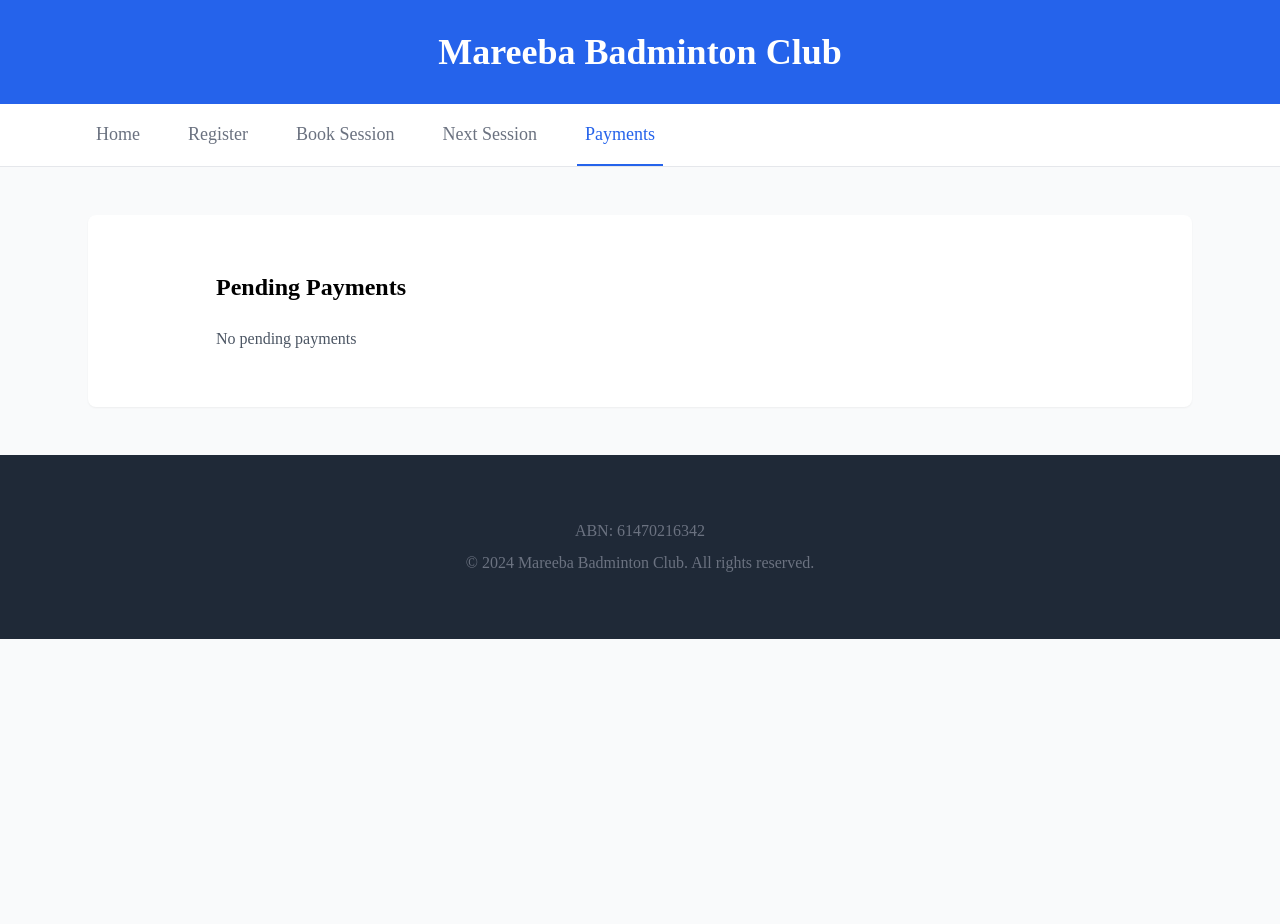
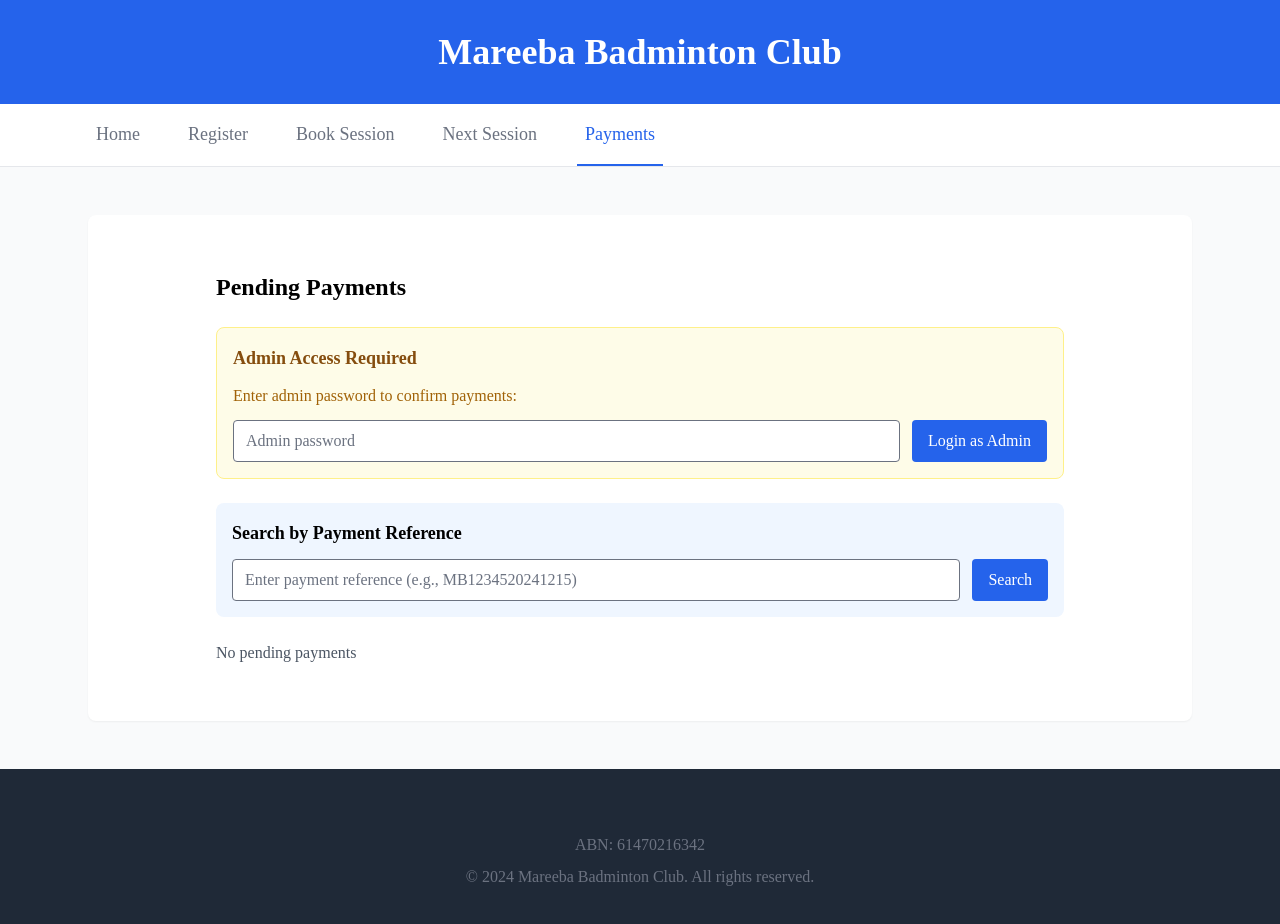
Before and after one commit to MareebaBadminton/mareeba-club, a Next.js app: page / in a window 1280 px wide. Both pictures are taken after a click on the button "Payments". Shown: the top 924 px of the page. Before the commit the page ends 800 px from the top, so only its background shows below. Built offline with nearby package versions, Linux system fonts and the light colour scheme.

Commit message:
Update session max players and fix numbering display

```diff
--- a/src/app/api/bookings/route.ts
+++ b/src/app/api/bookings/route.ts
@@ -23,10 +23,10 @@ export async function POST(request: NextRequest) {
 
 export async function PATCH(request: NextRequest) {
   try {
-    const { bookingId, paymentStatus } = await request.json();
+    const { bookingId, playerId, sessionDate, paymentStatus } = await request.json();
 
     // Update payment status in Google Sheets
-    await updateBookingPaymentInSheet(bookingId, paymentStatus);
+    await updateBookingPaymentInSheet(playerId, sessionDate, paymentStatus);
 
     return NextResponse.json({
       success: true,
--- a/src/components/PaymentTracker.tsx
+++ b/src/components/PaymentTracker.tsx
@@ -1,5 +1,6 @@
 import React, { useState, useEffect } from 'react';
 import { getAllBookings, updateBookingPaymentStatus } from '../lib/utils/bookingUtils';
+import { findBookingByReference } from '../lib/utils/bookingUtils';
 
 interface Booking {
   id: string;
@@ -13,6 +14,13 @@ interface Booking {
 export default function PaymentTracker() {
   const [pendingBookings, setPendingBookings] = useState<Booking[]>([]);
   const [loading, setLoading] = useState(true);
+  const [isAdmin, setIsAdmin] = useState(false);
+  const [adminPassword, setAdminPassword] = useState('');
+  const [searchReference, setSearchReference] = useState('');
+  const [searchResult, setSearchResult] = useState<Booking | null>(null);
+
+  // Admin password
+  const ADMIN_PASSWORD = 'MB4dm!nton';
 
   useEffect(() => {
     loadPendingBookings();
@@ -30,22 +38,62 @@ export default function PaymentTracker() {
     }
   };
 
-  const confirmPayment = async (bookingId: string) => {
-    try {
-      await updateBookingPaymentStatus(bookingId, 'confirmed');
-      await loadPendingBookings(); // Refresh the list
-      alert('Payment confirmed successfully!');
-    } catch (error) {
-      console.error('Error confirming payment:', error);
-      alert('Error confirming payment');
+  const handleAdminLogin = () => {
+    if (adminPassword === ADMIN_PASSWORD) {
+      setIsAdmin(true);
+      setAdminPassword('');
+    } else {
+      alert('Incorrect admin password');
+      setAdminPassword('');
     }
   };
 
-  // Add this to the existing PaymentTracker component (around line 15)
-  const [searchReference, setSearchReference] = useState('');
-  const [searchResult, setSearchResult] = useState<Booking | null>(null);
+  const confirmPayment = async (bookingId: string) => {
+    if (!isAdmin) {
+      alert('Admin access required to confirm payments');
+      return;
+    }
 
-  // Add this function after confirmPayment
+    try {
+      // Update local storage
+      updateBookingPaymentStatus(bookingId, 'confirmed');
+
+      // Get the booking details to send to the API
+      const bookings = await getAllBookings();
+      const booking = bookings.find(b => b.id === bookingId);
+
+      if (!booking) {
+        throw new Error('Booking not found in local storage');
+      }
+
+      // Update Google Sheets
+      const response = await fetch('/api/bookings', {
+        method: 'PATCH',
+        headers: {
+          'Content-Type': 'application/json',
+        },
+        body: JSON.stringify({
+          bookingId: bookingId,
+          playerId: booking.playerId,
+          sessionDate: booking.sessionDate,
+          paymentStatus: 'paid'
+        }),
+      });
+
+      if (!response.ok) {
+        throw new Error('Failed to update payment status');
+      }
+
+      const data = await response.json();
+      console.log('Payment status updated:', data);
+
+      // Reload pending bookings to refresh the display
+      loadPendingBookings();
+    } catch (error) {
+      console.error('Error confirming payment:', error);
+    }
+  };
+
   const searchByReference = async () => {
     if (!searchReference.trim()) {
       alert('Please enter a payment reference');
@@ -66,7 +114,52 @@ export default function PaymentTracker() {
     }
   };
 
-  // Add this to the JSX (after the h2 title)
+  if (loading) return <div>Loading pending payments...</div>;
+
+  return (
+    <div className="max-w-4xl mx-auto p-6">
+      <h2 className="text-2xl font-bold mb-6">Pending Payments</h2>
+
+      {/* Admin Login Section */}
+      {!isAdmin && (
+        <div className="mb-6 p-4 bg-yellow-50 border border-yellow-200 rounded-lg">
+          <h3 className="text-lg font-semibold mb-3 text-yellow-800">Admin Access Required</h3>
+          <p className="text-yellow-700 mb-3">Enter admin password to confirm payments:</p>
+          <div className="flex gap-3">
+            <input
+              type="password"
+              placeholder="Admin password"
+              value={adminPassword}
+              onChange={(e) => setAdminPassword(e.target.value)}
+              onKeyPress={(e) => e.key === 'Enter' && handleAdminLogin()}
+              className="flex-1 px-3 py-2 border rounded"
+            />
+            <button
+              onClick={handleAdminLogin}
+              className="bg-blue-600 text-white px-4 py-2 rounded hover:bg-blue-700"
+            >
+              Login as Admin
+            </button>
+          </div>
+        </div>
+      )}
+
+      {/* Admin Status */}
+      {isAdmin && (
+        <div className="mb-4 p-3 bg-green-50 border border-green-200 rounded-lg">
+          <div className="flex justify-between items-center">
+            <span className="text-green-800 font-semibold">✓ Admin Access Granted</span>
+            <button
+              onClick={() => setIsAdmin(false)}
+              className="text-sm bg-gray-500 text-white px-3 py-1 rounded hover:bg-gray-600"
+            >
+              Logout
+            </button>
+          </div>
+        </div>
+      )}
+
+      {/* Search by Reference Section */}
       <div className="mb-6 p-4 bg-blue-50 rounded-lg">
         <h3 className="text-lg font-semibold mb-3">Search by Payment Reference</h3>
         <div className="flex gap-3">
@@ -90,21 +183,20 @@ export default function PaymentTracker() {
             <p><strong>Found Booking:</strong></p>
             <p>Player ID: {searchResult.playerId}</p>
             <p>Session: {searchResult.sessionDate} at {searchResult.sessionTime}</p>
-        <p>Amount: ${searchResult.fee.toFixed(2)}</p>
             <button
               onClick={() => confirmPayment(searchResult.id)}
-          className="mt-2 bg-green-600 text-white px-3 py-1 rounded hover:bg-green-700"
+              disabled={!isAdmin}
+              className={`mt-2 px-3 py-1 rounded ${
+                isAdmin
+                  ? 'bg-green-600 text-white hover:bg-green-700'
+                  : 'bg-gray-300 text-gray-500 cursor-not-allowed'
+              }`}
             >
-          Confirm This Payment
+              {isAdmin ? 'Confirm This Payment' : 'Admin Access Required'}
             </button>
           </div>
         )}
       </div>
-  if (loading) return <div>Loading pending payments...</div>;
-
-  return (
-    <div className="max-w-4xl mx-auto p-6">
-      <h2 className="text-2xl font-bold mb-6">Pending Payments</h2>
 
       {pendingBookings.length === 0 ? (
         <p className="text-gray-600">No pending payments</p>
@@ -116,7 +208,6 @@ export default function PaymentTracker() {
                 <div>
                   <p><strong>Player ID:</strong> {booking.playerId}</p>
                   <p><strong>Session:</strong> {booking.sessionDate} at {booking.sessionTime}</p>
-                  <p><strong>Amount:</strong> $10.00</p>
                   <p className="text-sm text-gray-600">
                     <strong>Reference:</strong> MB{booking.playerId}{(() => {
                       const [year, month, day] = booking.sessionDate.split('-');
@@ -126,9 +217,14 @@ export default function PaymentTracker() {
                 </div>
                 <button
                   onClick={() => confirmPayment(booking.id)}
-                  className="bg-green-600 text-white px-4 py-2 rounded hover:bg-green-700"
+                  disabled={!isAdmin}
+                  className={`px-4 py-2 rounded ${
+                    isAdmin
+                      ? 'bg-green-600 text-white hover:bg-green-700'
+                      : 'bg-gray-300 text-gray-500 cursor-not-allowed'
+                  }`}
                 >
-                  Confirm Payment
+                  {isAdmin ? 'Confirm Payment' : 'Admin Access Required'}
                 </button>
               </div>
             </div>
--- a/src/lib/utils/googleSheets.ts
+++ b/src/lib/utils/googleSheets.ts
@@ -1,4 +1,5 @@
 import { google } from 'googleapis';
+import { getAllBookings } from './bookingUtils';
 
 const SCOPES = ['https://www.googleapis.com/auth/spreadsheets'];
 
@@ -40,11 +41,10 @@ export async function addPlayerToSheet(player: {
       new Date(player.registeredAt).toLocaleString()
     ]];
 
-    // Append the data to the sheet
-    // In addPlayerToSheet function
+    // Append the data to the sheet - UPDATED SHEET NAME
     const response = await sheets.spreadsheets.values.append({
       spreadsheetId,
-      range: 'ID List!A:E',
+      range: 'badminton ID List and Bookings!A:E', // Changed from 'ID List!A:E'
       valueInputOption: 'USER_ENTERED',
       requestBody: {
         values,
@@ -182,7 +182,8 @@ export async function addBookingToSheet(booking: {
 
 // Update booking payment status in Google Sheets
 export async function updateBookingPaymentInSheet(
-  bookingId: string,
+  playerId: string,
+  sessionDate: string,
   paymentStatus: 'pending' | 'paid' | 'failed'
 ) {
   try {
@@ -193,23 +194,27 @@ export async function updateBookingPaymentInSheet(
       throw new Error('GOOGLE_SHEETS_SPREADSHEET_ID not configured');
     }
 
-    // First, find the booking row
+    // First, get all rows from the sheet
     const response = await sheets.spreadsheets.values.get({
       spreadsheetId,
-      range: 'Bookings!A:I',
+      range: 'Bookings!A:G',
     });
 
     const rows = response.data.values || [];
-    const bookingRowIndex = rows.findIndex(row => row[0] === bookingId);
+
+    // Find the booking row by matching playerId (column A) and sessionDate (column C)
+    const bookingRowIndex = rows.findIndex(row =>
+      row[0] === playerId && row[2] === sessionDate
+    );
 
     if (bookingRowIndex === -1) {
       throw new Error('Booking not found in sheet');
     }
 
-    // Update the payment status (column H, index 7)
+    // Update the payment status (column F, index 5)
     await sheets.spreadsheets.values.update({
       spreadsheetId,
-      range: `Bookings!H${bookingRowIndex + 1}`,
+      range: `Bookings!F${bookingRowIndex + 1}`,
       valueInputOption: 'USER_ENTERED',
       requestBody: {
         values: [[paymentStatus]],
```
Lines whose indentation alone changed are shown as unchanged.
